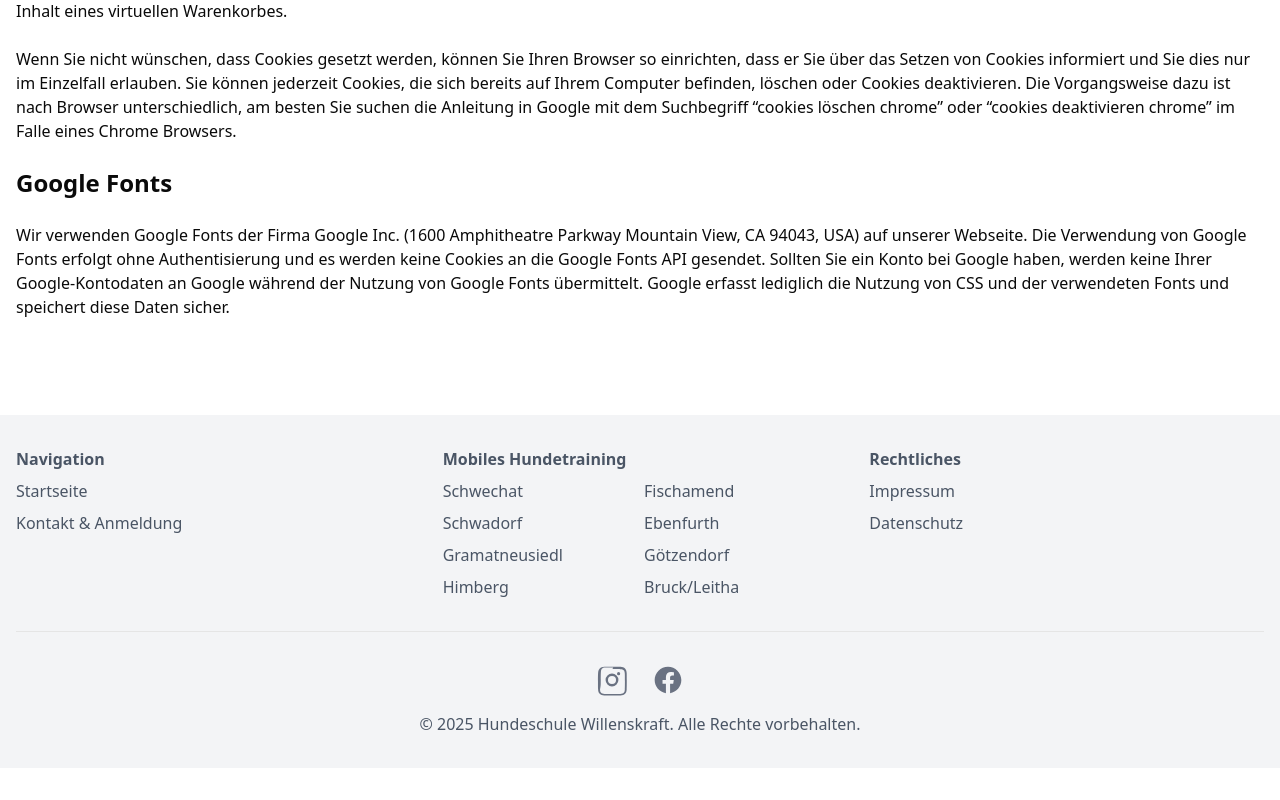
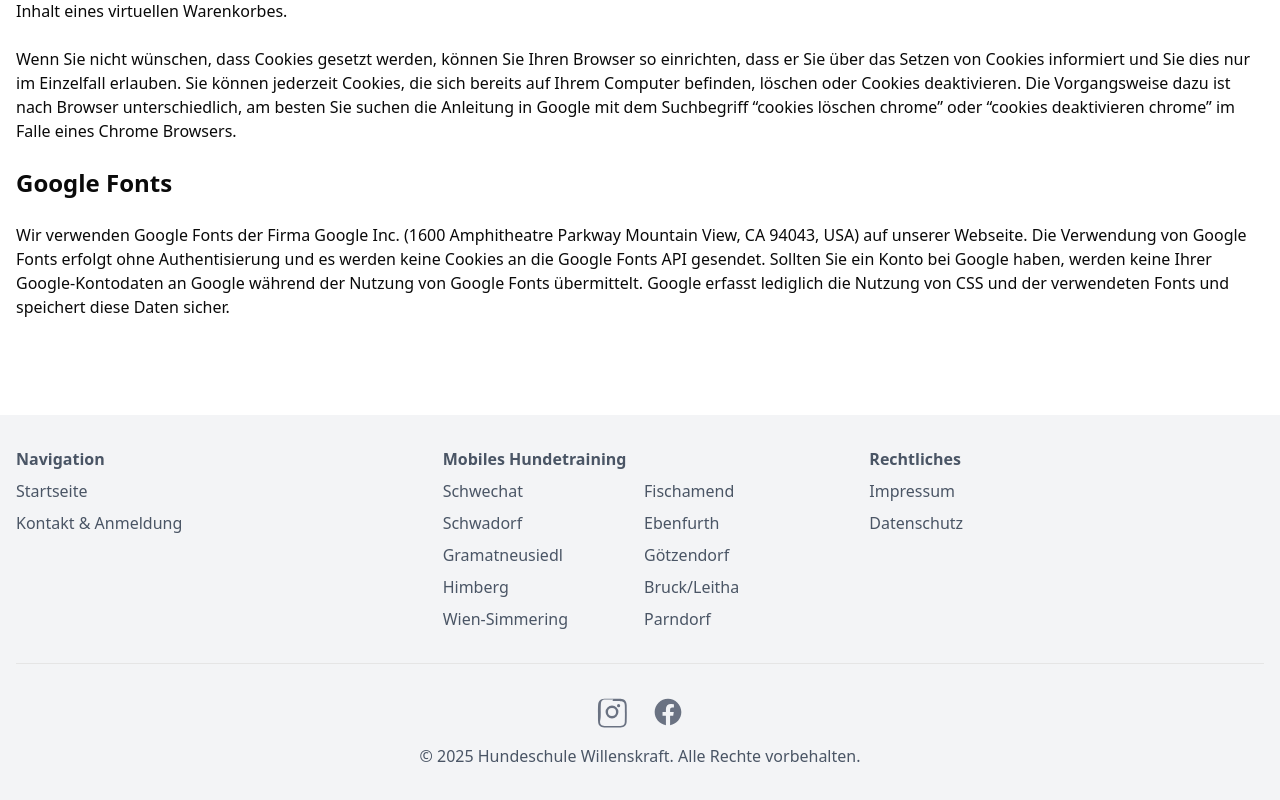
Before and after one commit to paddy-droid/welpenschule-schwechat, a Next.js app: page /datenschutz in a window 1280 px wide. Shown: the part 613-1413 px from the top of the page. Before the commit the page ends 1381 px from the top, so only its background shows below. Built offline with nearby package versions, Linux system fonts and the light colour scheme.

Commit message:
feat: add Wien-Simmering and Parndorf to navigation and footer

```diff
--- a/src/components/layout/Footer.tsx
+++ b/src/components/layout/Footer.tsx
@@ -23,6 +23,8 @@ export default function Footer() {
                     <Link href="/mobiles-hundetraining/goetzendorf"><p className="hover:text-yellow-500">Götzendorf</p></Link>
                     <Link href="/mobiles-hundetraining/himberg"><p className="hover:text-yellow-500">Himberg</p></Link>
                     <Link href="/mobiles-hundetraining/bruck-an-der-leitha"><p className="hover:text-yellow-500">Bruck/Leitha</p></Link>
+                    <Link href="/mobiles-hundetraining/wien-simmering"><p className="hover:text-yellow-500">Wien-Simmering</p></Link>
+                    <Link href="/mobiles-hundetraining/parndorf"><p className="hover:text-yellow-500">Parndorf</p></Link>
                 </div>
             </div>
             <div>
--- a/src/components/layout/Header.tsx
+++ b/src/components/layout/Header.tsx
@@ -20,6 +20,8 @@ const mobileTrainingLocations = [
   { href: '/mobiles-hundetraining/goetzendorf', label: 'Götzendorf a. d. Leitha' },
   { href: '/mobiles-hundetraining/himberg', label: 'Himberg' },
   { href: '/mobiles-hundetraining/bruck-an-der-leitha', label: 'Bruck an der Leitha' },
+  { href: '/mobiles-hundetraining/wien-simmering', label: 'Wien-Simmering' },
+  { href: '/mobiles-hundetraining/parndorf', label: 'Parndorf' },
 ];
 
 const legalItems = [
```
